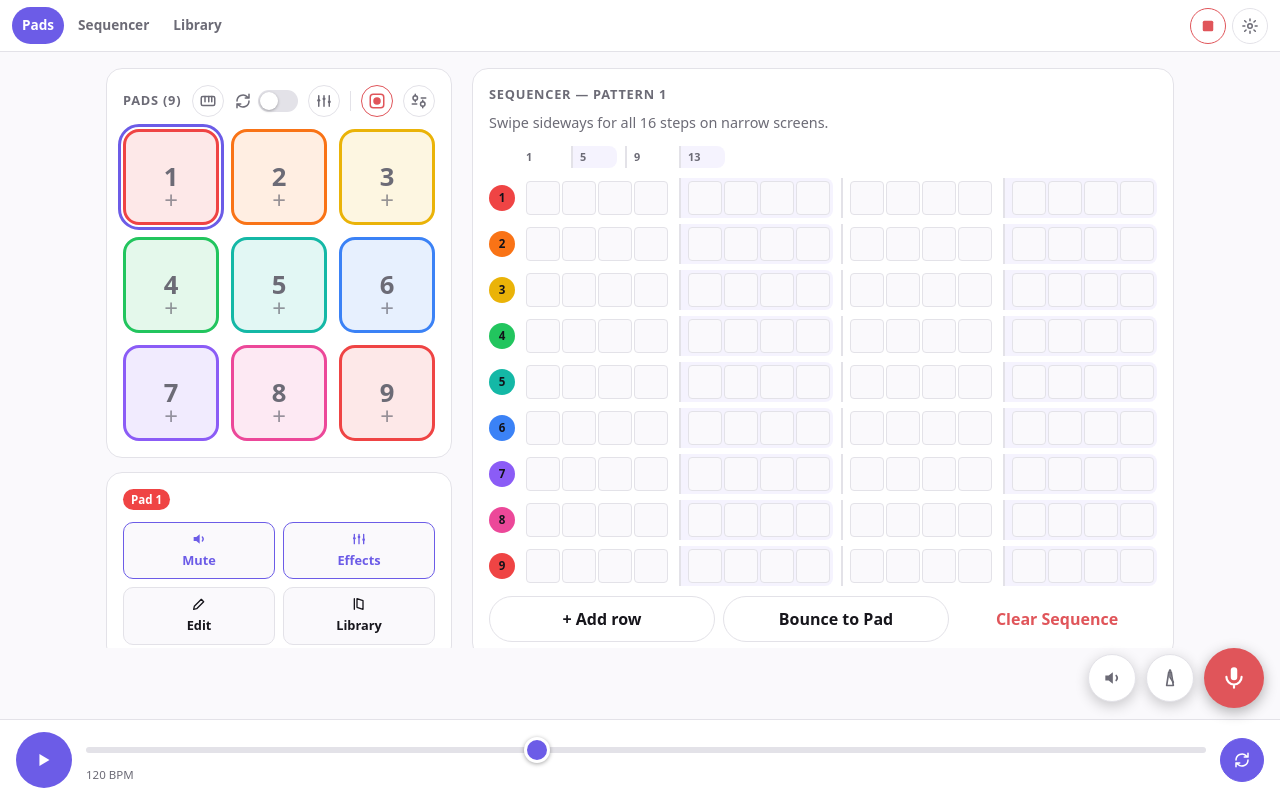
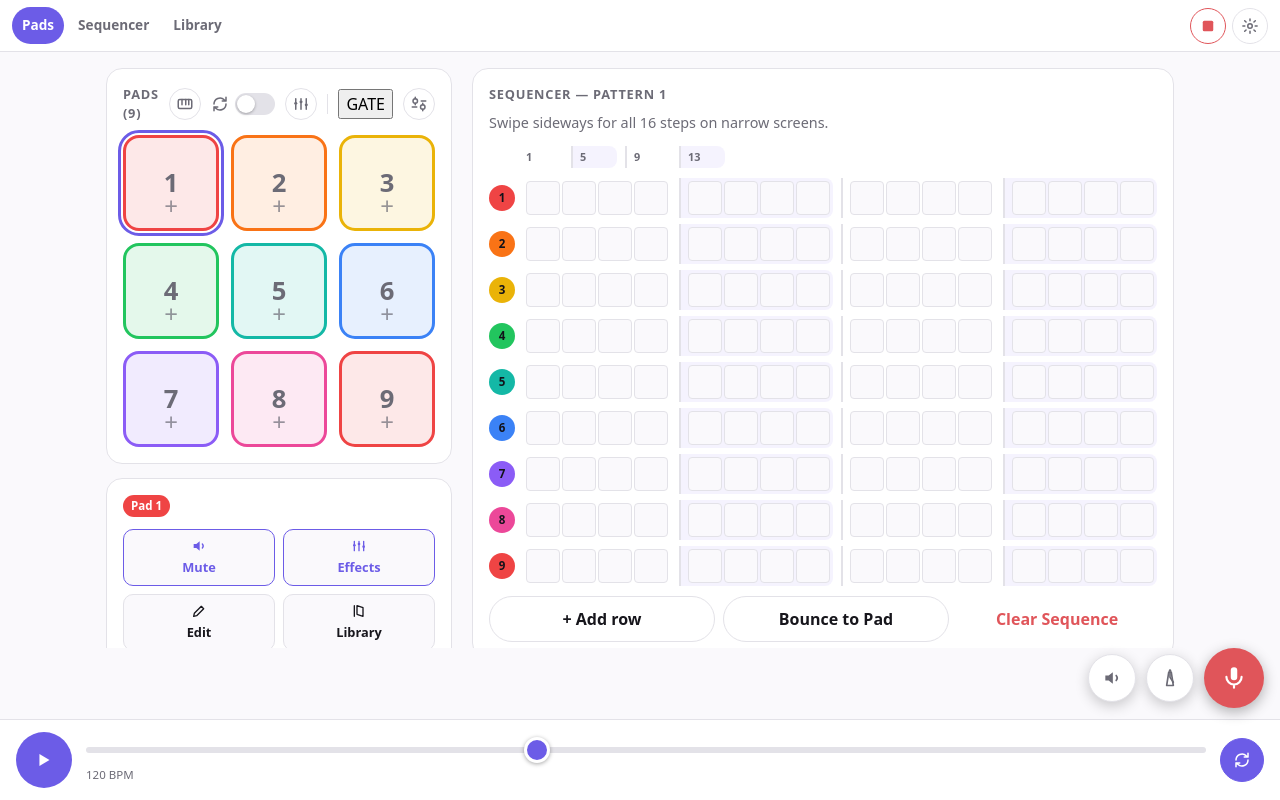
Before and after one commit to Amenonuhoko/mini-mixer, a React (Vite) app in the folder app/: page / in a window 1280 px wide. Built offline with nearby package versions, Linux system fonts and the light colour scheme.

Commit message:
Replace Pad Record with Gate/one-shot behavior

```diff
--- a/app/src/components/PadGrid.tsx
+++ b/app/src/components/PadGrid.tsx
@@ -12,7 +12,7 @@ import { InstrumentModeButton } from './InstrumentModeButton'
 import { LoopModeSwitch } from './LoopModeSwitch'
 import { MixerModeButton } from './MixerModeButton'
 import { PadEffectsMenuButton } from './PadEffectsMenuButton'
-import { PlaythroughToggle } from './PlaythroughToggle'
+import { PadPlaybackModeButton } from './PadPlaybackModeButton'
 import { StaticWaveform } from './Waveform'
 
 /** A pad's badge when it holds an instrument key: its 1-based position within that instrument, plus a glyph identifying what it actually is — a specific drum voice for a Drum Kit (kick/snare/hi-hat/... are genuinely different sounds), or the instrument's own single glyph for anything pitched (every key there is literally the same sound, just pitch-shifted). */
@@ -33,6 +33,7 @@ export function PadGrid({ selectedPadId, onSelectPad }: PadGridProps) {
   const loopModeEnabled = state.transport.padLoopModeEnabled
   const instrumentModeEnabled = state.transport.padInstrumentModeEnabled
   const mixerModeEnabled = state.transport.padMixerModeEnabled
+  const playbackMode = state.transport.padPlaybackMode
 
   // Which key position (1-based, low to high) each key sample holds within its
   // instrument, plus what to show for it, if any — built once per render
@@ -63,7 +64,7 @@ export function PadGrid({ selectedPadId, onSelectPad }: PadGridProps) {
           <LoopModeSwitch />
           <MixerModeButton />
           <span className="header-divider" aria-hidden="true" />
-          <PlaythroughToggle />
+          <PadPlaybackModeButton />
           <PadEffectsMenuButton />
         </div>
       </div>
@@ -94,6 +95,7 @@ export function PadGrid({ selectedPadId, onSelectPad }: PadGridProps) {
               engine={engine}
               selected={pad.id === selectedPadId}
               loopModeEnabled={loopModeEnabled}
+              playbackMode={playbackMode}
               instrumentKeyInfo={pad.sampleId ? sampleKeyInfo.get(pad.sampleId) : undefined}
               onSelect={onSelectPad}
             />
@@ -110,6 +112,7 @@ interface PadButtonProps {
   engine: AudioEngine
   selected: boolean
   loopModeEnabled: boolean
+  playbackMode: 'gate' | 'oneshot'
   /** Set when this pad's sample is an instrument key — shown as a small badge (see InstrumentKeyInfo). */
   instrumentKeyInfo: InstrumentKeyInfo | undefined
   onSelect: (padId: string) => void
@@ -132,6 +135,7 @@ function PadButton({
   engine,
   selected,
   loopModeEnabled,
+  playbackMode,
   instrumentKeyInfo,
   onSelect,
 }: PadButtonProps) {
@@ -167,7 +171,8 @@ function PadButton({
 
     const sample = state.samples[pad.sampleId]
     if (!sample) return
-    activeSourceRef.current = engine.triggerPad(pad, sample.buffer)
+    const source = engine.triggerPad(pad, sample.buffer)
+    if (playbackMode === 'gate') activeSourceRef.current = source
   }
 
   const handlePointerUp = () => {
@@ -183,14 +188,14 @@ function PadButton({
       return
     }
 
-    stopActiveSource()
+    if (playbackMode === 'gate') stopActiveSource()
   }
 
   const handlePointerCancel = () => {
     // A dropped gesture (OS interruption, scroll takeover) behaves like a
     // release for gating purposes, but never toggles a loop — an incomplete
     // gesture shouldn't commit to a discrete on/off action.
-    stopActiveSource()
+    if (playbackMode === 'gate') stopActiveSource()
   }
 
   return (
```
